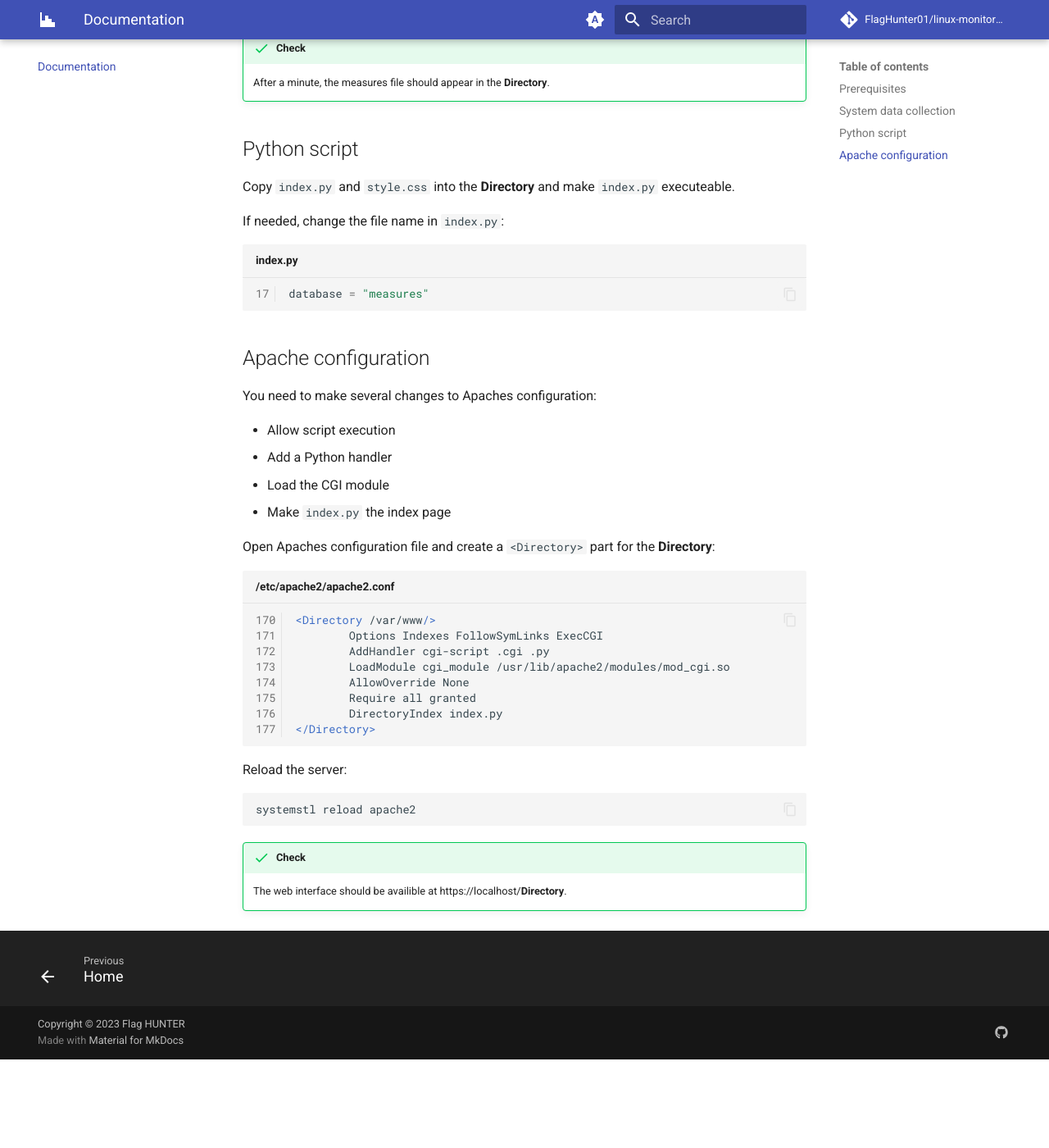
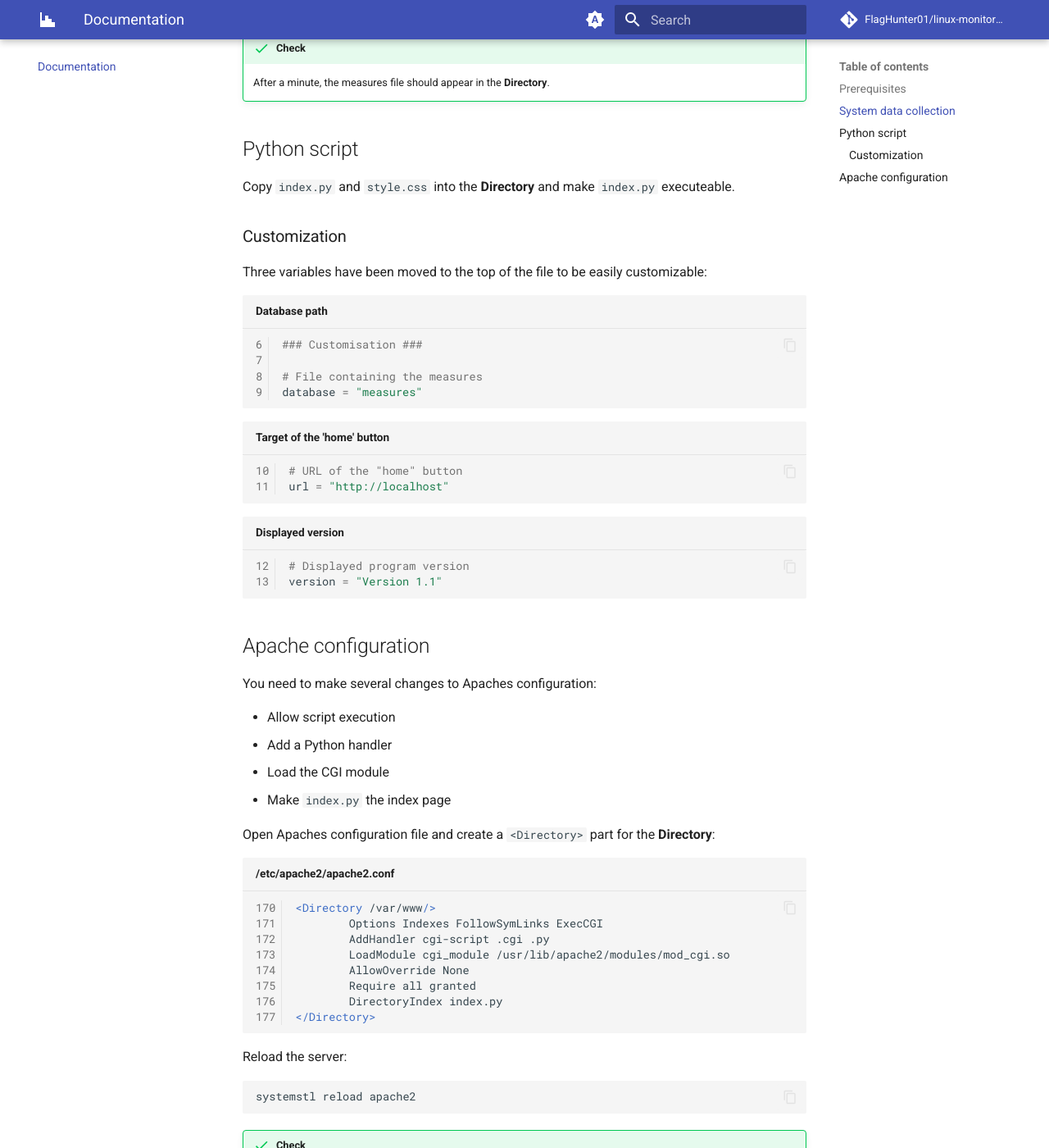
Before and after one commit to FlagHunter01/linux-monitoring, an MkDocs documentation site: the page built from docs/documentation.md, in a window 1280 px wide and 1400 px high, scrolled down 946 px. Shown: the whole window at 82% size. Built offline with MkDocs 1.6.1 and Material for MkDocs 9.7.7, drawn with Linux system fonts in a browser that asks for light colours; comment, search, counter and statistics services are not loaded; before the commit the page ends 2238 px from its top, so only the background shows below that; some of the changed text lies outside the part shown.

Commit message:
Add information about customization variables

````diff
--- a/docs/documentation.md
+++ b/docs/documentation.md
@@ -40,10 +40,25 @@ Next, open your crontab (`etc/crontab`) and add the script to be executed every
 
 Copy `index.py` and `style.css` into the **Directory** and make `index.py` executeable.
 
-If needed, change the file name in `index.py`:
+### Customization
 
-```py title="index.py" linenums="17"
+Three variables have been moved to the top of the file to be easily customizable:
+
+```py title="Database path" linenums="6"
+### Customisation ###
+
+# File containing the measures
 database = "measures"
+```
+
+```py title="Target of the 'home' button" linenums="10"
+# URL of the "home" button
+url = "http://localhost"
+```
+
+```py title="Displayed version" linenums="12"
+# Displayed program version
+version = "Version 1.1"
 ```
 
 ## Apache configuration
@@ -75,4 +90,4 @@ systemstl reload apache2
 ```
 
 !!! success "Check"
-    The web interface should be availible at https://localhost/**Directory**.
+    The web interface should be availible at http://localhost/**Directory**.
````
